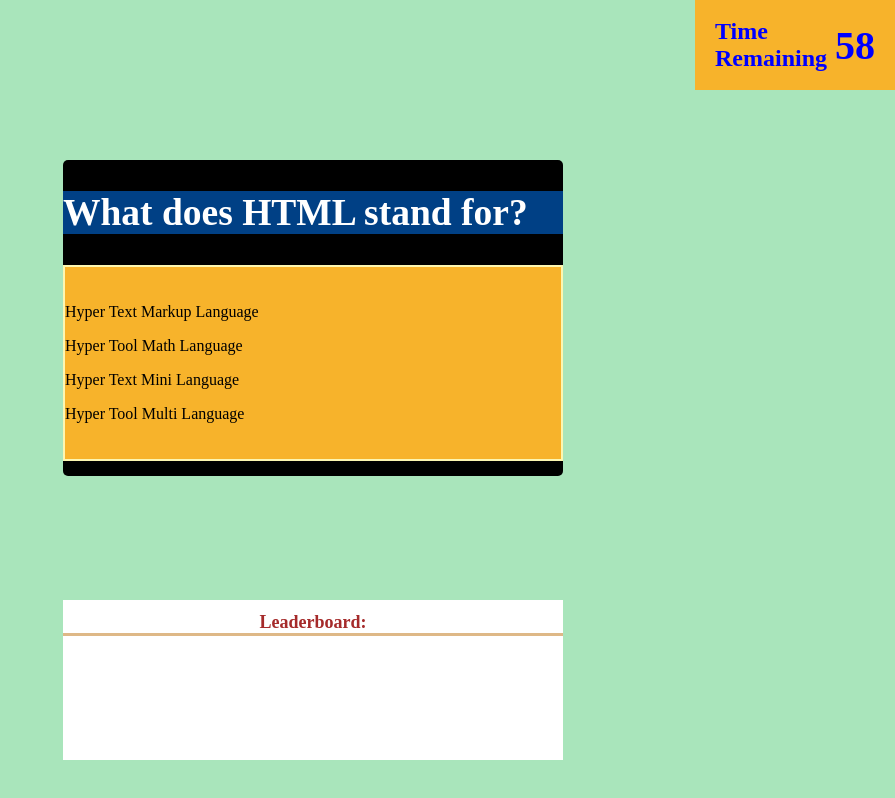
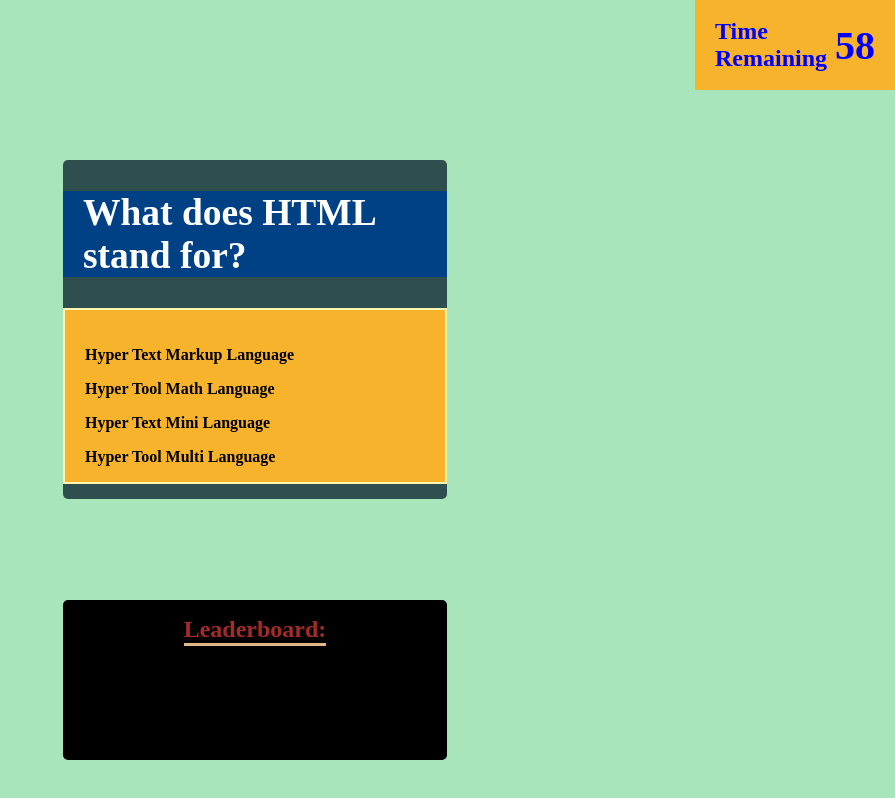
Before and after one commit to jgood13/codingQuiz, a plain HTML site: page index.html in a window 1280 px wide. Both pictures are taken after a click on the button "Start". Shown: the whole page, without its empty margins (385-1280 px from the left). Drawn offline with Linux system fonts and the light colour scheme.

Commit message:
got Timer and leaderboard working

```diff
--- a/assets/css/style.css
+++ b/assets/css/style.css
@@ -12,7 +12,7 @@ body {
 
 .rulesBox{
     width: 40%;
-    background-color: white;
+    background-color: darkslategrey;
     border-radius: 5px;
 }
 
@@ -26,6 +26,11 @@ body {
     font-weight: 700;
     background-color: #004085;
     color: #A9E5BB;
+}
+
+.rulesList{
+    color: whitesmoke;
+    font-weight: 600;
 }
 
 #start{
@@ -58,8 +63,8 @@ body {
 }
 
 .quizBox{
-    width: 500px;
-    background: black;
+    width: 30%;
+    background-color: darkslategrey;
     border-radius: 5px;
     display: none;
     cursor: pointer;
@@ -73,7 +78,8 @@ body {
 }
 
 .quizBox.showQuiz {
-     display: block;
+     display: flex;
+     flex:column;
  }
 
 .resultBox.showResult{
@@ -86,8 +92,6 @@ body {
     background: black;
     color: white
 }
-
-
 
 .timer{
     color: blue;
@@ -103,34 +107,35 @@ body {
     right:0%;
 }
 
-
-
 section .questions{
     font-size: 25px;
     font-weight: 600;
     background-color: #004085;
-    color: white
+    color: white;
+    padding-left:20px;
 }
 
 section .answers{
-    padding: 20px 0;
+    padding: 20px 0 0 20px;
     display: block;
     background-color: #F7B32B;
     border: 2px solid #FCF6B1;
     margin-bottom:15px;
 }
 
+section .answers .option{
+    font-weight: 600;
+}
+
 .resultBox{
-    background: #fff;
+    background: darkslategray;
     border-radius: 5px;
     display: flex;
     padding: 25px 30px;
-    width: 450px;
+    width: 30%;
     align-items: center;
     display:none;
 }
-
-
 
 .resultBox button{
     margin: 0 10px;
@@ -141,29 +146,40 @@ section .answers{
     cursor: pointer;
     outline: none;
     border-radius: 5px;
+    background: whitesmoke;
 }
 
 .score{
     font-size: large;
     font-weight: 600;
-    color: blue;
+    color: whitesmoke;
     margin-bottom: 20px;
 }
 
 .bottom{
-    background: white;
+    background: black;
     position: absolute;
     left: 35%;
     bottom: 5%;
-    width: 500px;
+    width: 30%;
     height: 20%;
     border: 20px;
+    display: flex;
+    align-items: center;
+    flex-direction: column;
+    border-radius: 5px;
+    overflow: scroll;
 }
 
 .bottom h1{
     color: brown;
-    font-size: large;
+    font-size: x-large;
     font-weight: 600;
     text-align: center;
     border-bottom: 3px solid burlywood;
 }
+
+.leaderboard{
+    color:whitesmoke;
+
+}
--- a/assets/js/script.js
+++ b/assets/js/script.js
@@ -10,56 +10,48 @@ var leaderboard = document.querySelector(".leaderboard")
 var restart = resultBox.querySelector(".resultBox .restart");
 var time = 60
 var questionNum = 0;
+var timeLeft;
 
 var questions = [
     {
-    number: 1,
     question: "What does HTML stand for?",
     answer: "Hyper Text Markup Language",
-    options: [
-      "Hyper Text Markup Language",
+    options: ["Hyper Text Markup Language",
       "Hyper Tool Math Language",
       "Hyper Text Mini Language",
       "Hyper Tool Multi Language"
     ]},
 
     {
-    number: 2,
     question: "What does CSS stand for?",
     answer: "Cascading Style Sheet",
-    options: [
-      "Cascading Style Sheet",
+    options: ["Cascading Style Sheet",
       "Controlled Style Sheet",
       "Calculated Style Sheet",
       "Configured Style Sheet"
     ]},
 
     {
-    number: 3,
     question: "What does API stand for?",
     answer: "Application Programming Interface",
-    options: [
-      "Add-on Program Interface",
+    options: ["Add-on Program Interface",
       "Application Programming Interface",
       "Apple Programming Interface",
       "Anti Programming Interface"
     ]},
     {
-    number: 4,
     question: "jQuery is a library for which language?",
     answer: "Javascript",
-    options: [
-      "HTML",
+    options: ["HTML",
       "CSS",
       "Python",
       "Javascript"
     ]},
     {
-    number: 5,
+
     question: "Which language is not covered in this course?",
     answer: "Python",
-    options: [
-      "HTML",
+    options: ["HTML",
       "Javascript",
       "Python",
       "Css"
@@ -75,15 +67,14 @@ function  startFunction(){
     }
 
 
-
 function showQuestions(index) {
     const questionTag = document.querySelector(".questions");
 
     let askQuestions = '<h1>'+ questions[index].question + '</h1>';
-    let askOptions = '<div class="option" ><p>'+ questions[index].options[0] + '</p></div>' +
-        '<div class="option"><p>' + questions[index].options[1] + '</p></div>' +
-        '<div class="option"><p>' + questions[index].options[2] + '</p></div>' +
-        '<div class="option"><p>' + questions[index].options[3] + '</p></div>';
+    let askOptions = '<p class="option">'+ questions[index].options[0] + '</p>' +
+        '<p class="option">' + questions[index].options[1] + '</p>' +
+        '<p class="option">' + questions[index].options[2] + '</p>' +
+        '<p class="option">' + questions[index].options[3] + '</p>';
         questionTag.innerHTML = askQuestions;
         answers.innerHTML = askOptions;
 
@@ -94,14 +85,14 @@ function showQuestions(index) {
 };
 
 function startTimer(){
-        var timeLeft = setInterval(function() {
+        timeLeft = setInterval(function() {
         if (time > 0){
             time--;
             countdown.textContent = time;
-        } else if(time > 0 && userScore > 0){
+        // } else if(time > 0 && userScore > 0){
 
-            clearInterval(timeLeft);
-            showResults();
+        //     clearInterval(timeLeft);
+        //     showResults();
         } else {
             clearInterval(timeLeft)
             countdown.textContent = '0';
@@ -117,8 +108,10 @@ function pickOption(option){
     var correctAnswer = questions[questionNum].answer;
 
     if (userAnswer == correctAnswer){
+        alert("You answered this question right!")
         nextQuestion();
     } else {
+        alert("You answered this question wrong!")
         time -= 10;
         nextQuestion();
     }
@@ -135,6 +128,7 @@ function nextQuestion(){
 };
 
 function showResults(){
+    clearInterval(timeLeft)
     quizBox.classList.remove("showQuiz");
     resultBox.classList.add("showResult");
     userScore.innerHTML = "Your score is " + time;
@@ -168,8 +162,11 @@ function saveScore(){
 
 function renderScore() {
     var currentScores = JSON.parse(localStorage.getItem('scores'))
-    for (i=0; i < currentScores.length - 1; i++){
-    document.querySelector(".leaderboard").textContent = currentScores[i]
+    leaderboard.innerHTML= ''
+    for (i=0; i < currentScores.length; i++){
+        let newScore = document.createElement("div")
+        newScore.textContent = currentScores[i].initals + ": " + currentScores[i].score
+        leaderboard.append(newScore)
     }
 }
 
```
Also changed, not shown: index.html (+0 -5 lines).
